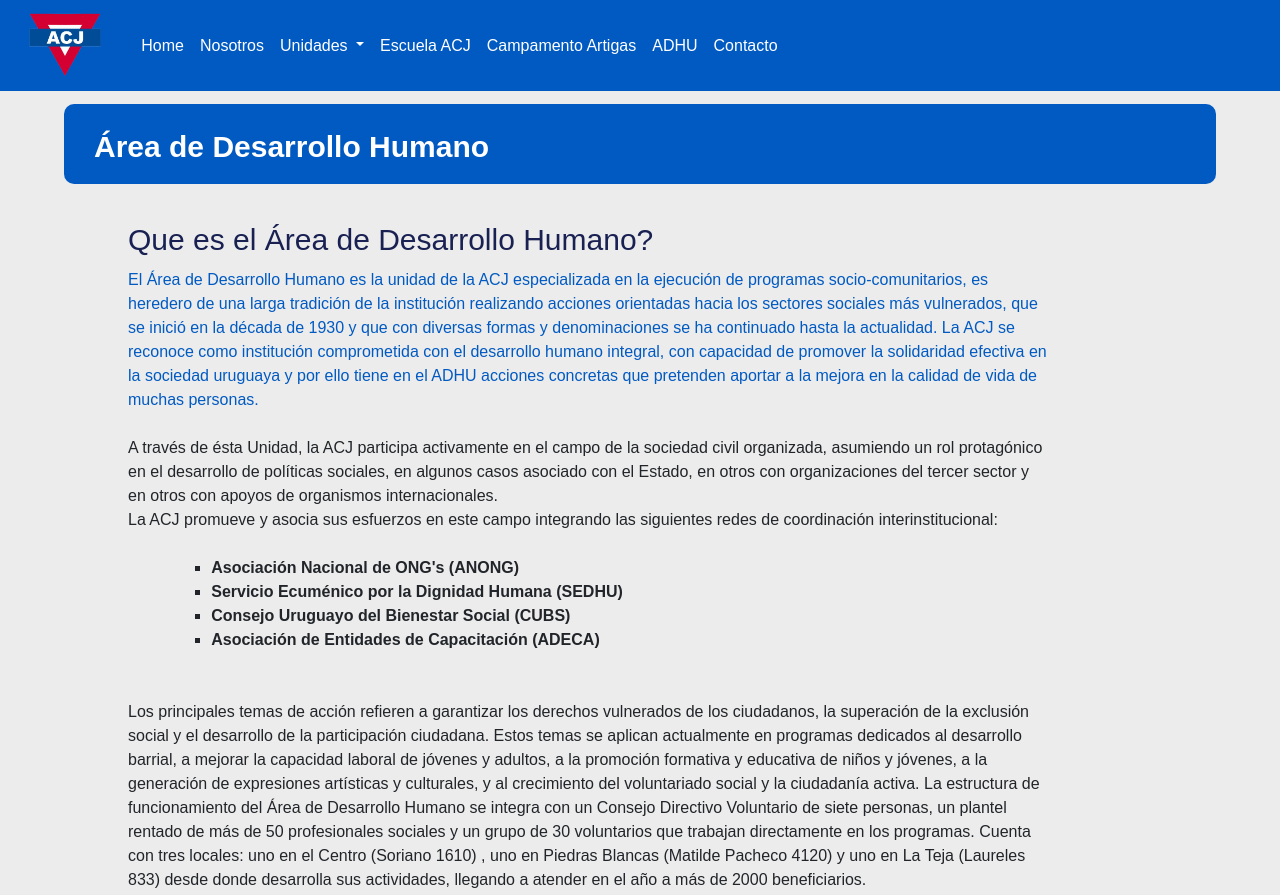
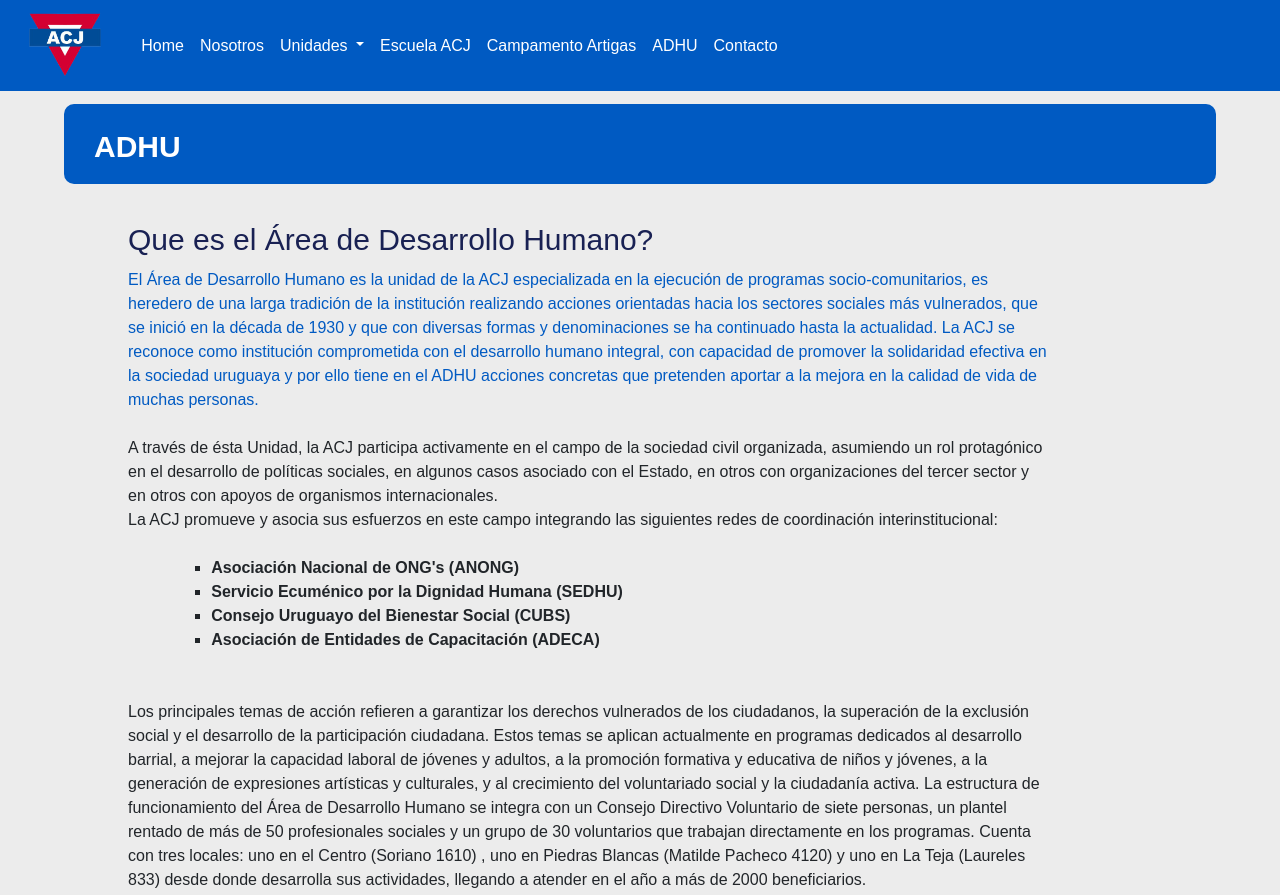
Before and after one commit to AgusMCLH/Proyecto-Final-CoderHouse, a plain HTML site: page routes/adhu.html in a window 1280 px wide. Shown: the top 895 px of the page. Drawn offline with nearby package versions, Linux system fonts and the light colour scheme.

Commit message:
Correccion de errores

```diff
--- a/css/styles.css
+++ b/css/styles.css
@@ -372,6 +372,9 @@
     color: white;
     font-size: 30px;
     font-weight: 700;
+    width: 50%;
+    margin: 0%;
+    display: inline;
 }
 .tituloartigas{
     margin: 1% auto 3% auto;
--- a/routes/adhu.html
+++ b/routes/adhu.html
@@ -96,7 +96,7 @@
         </div>
       </nav>
     </header>
-    <div class="titulo"><p>Área de Desarrollo Humano</p></div>
+    <div class="titulo"><p>ADHU</p></div>
     <main>
       <section class="adhu">
         <div class="nosotros">
```
